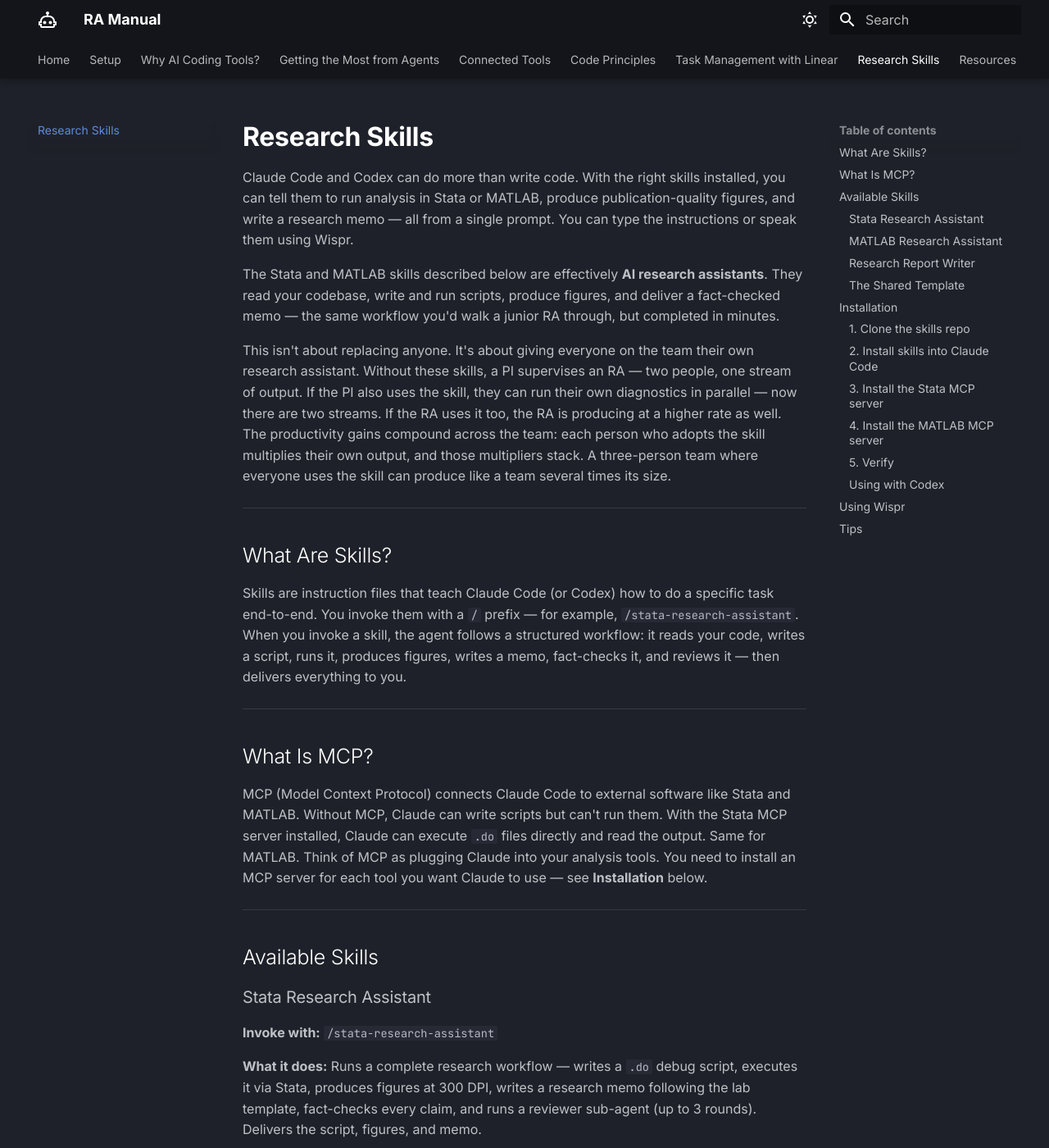
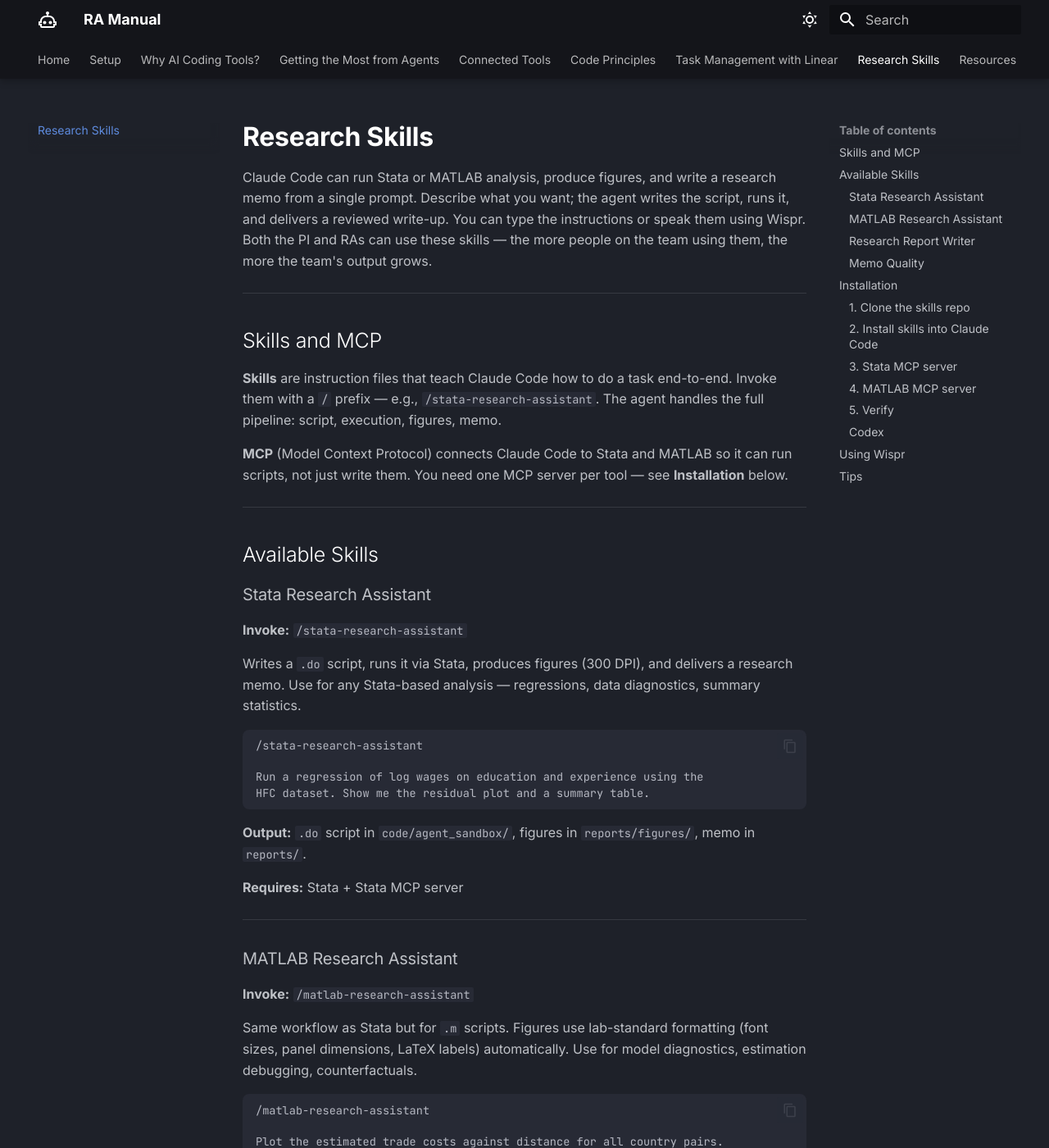
Before and after one commit to longjohnnicholas/ra-manual, an MkDocs documentation site: the page built from docs/08-research-skills.md, in a window 1280 px wide and 1400 px high. Shown: the whole window at 82% size. Built offline with MkDocs 1.6.1 and Material for MkDocs 9.7.7, drawn with Linux system fonts in a browser that asks for light colours; some of the changed text lies outside the part shown.

Commit message:
Tighten research skills page: fix install script, cut filler, plain language
- Intro cut from 4 sentences to 2, removed defensive/motivational filler
- Install script fixed: explicit symlinks for each skill instead of
  generic loop (matlab-research-assistant and research-report are nested
  under report-writing/, so the loop missed them)
- MATLAB section no longer restates the full Stata workflow
- Jargon replaced: "sub-agent" -> "second pass", "symlinks" -> "shortcuts",
  "self-contained HTML" -> "HTML"
- Added macOS note for installation (team members may be on other OS)
- Added home folder hint for ~/.claude.json
- Cut redundant "up to 3 rounds" mention, "every section earned" phrasing
- Removed AI-sounding language ("compounds", "multiplies independently")

Co-Authored-By: Claude Opus 4.6 (1M context) <noreply@anthropic.com>

````diff
--- a/docs/08-research-skills.md
+++ b/docs/08-research-skills.md
@@ -1,22 +1,14 @@
 # Research Skills
 
-Claude Code and Codex can do more than write code. With the right skills installed, you can tell them to run analysis in Stata or MATLAB, produce publication-quality figures, and write a research memo — all from a single prompt. You can type the instructions or speak them using Wispr.
-
-The Stata and MATLAB skills described below are effectively **AI research assistants**. They read your codebase, write and run scripts, produce figures, and deliver a fact-checked memo — the same workflow you'd walk a junior RA through, but completed in minutes.
-
-This isn't about replacing anyone. It's about giving everyone on the team their own research assistant. Without these skills, a PI supervises an RA — two people, one stream of output. If the PI also uses the skill, they can run their own diagnostics in parallel — now there are two streams. If the RA uses it too, the RA is producing at a higher rate as well. The productivity gains compound across the team: each person who adopts the skill multiplies their own output, and those multipliers stack. A three-person team where everyone uses the skill can produce like a team several times its size.
+Claude Code can run Stata or MATLAB analysis, produce figures, and write a research memo from a single prompt. Describe what you want; the agent writes the script, runs it, and delivers a reviewed write-up. You can type the instructions or speak them using Wispr. Both the PI and RAs can use these skills — the more people on the team using them, the more the team's output grows.
 
 ---
 
-## What Are Skills?
+## Skills and MCP
 
-Skills are instruction files that teach Claude Code (or Codex) how to do a specific task end-to-end. You invoke them with a `/` prefix — for example, `/stata-research-assistant`. When you invoke a skill, the agent follows a structured workflow: it reads your code, writes a script, runs it, produces figures, writes a memo, fact-checks it, and reviews it — then delivers everything to you.
+**Skills** are instruction files that teach Claude Code how to do a task end-to-end. Invoke them with a `/` prefix — e.g., `/stata-research-assistant`. The agent handles the full pipeline: script, execution, figures, memo.
 
----
-
-## What Is MCP?
-
-MCP (Model Context Protocol) connects Claude Code to external software like Stata and MATLAB. Without MCP, Claude can write scripts but can't run them. With the Stata MCP server installed, Claude can execute `.do` files directly and read the output. Same for MATLAB. Think of MCP as plugging Claude into your analysis tools. You need to install an MCP server for each tool you want Claude to use — see **Installation** below.
+**MCP** (Model Context Protocol) connects Claude Code to Stata and MATLAB so it can run scripts, not just write them. You need one MCP server per tool — see **Installation** below.
 
 ---
 
@@ -24,41 +16,28 @@ MCP (Model Context Protocol) connects Claude Code to external software like Stat
 
 ### Stata Research Assistant
 
-**Invoke with:** `/stata-research-assistant`
+**Invoke:** `/stata-research-assistant`
 
-**What it does:** Runs a complete research workflow — writes a `.do` debug script, executes it via Stata, produces figures at 300 DPI, writes a research memo following the lab template, fact-checks every claim, and runs a reviewer sub-agent (up to 3 rounds). Delivers the script, figures, and memo.
-
-**When to use:** Investigating data patterns, running regressions, debugging Stata code, producing summary statistics or diagnostics.
-
-**Example prompt:**
+Writes a `.do` script, runs it via Stata, produces figures (300 DPI), and delivers a research memo. Use for any Stata-based analysis — regressions, data diagnostics, summary statistics.
 
 ```
 /stata-research-assistant
 
 Run a regression of log wages on education and experience using the
 HFC dataset. Show me the residual plot and a summary table.
-Save everything to a memo.
 ```
 
-**What you get:**
+**Output:** `.do` script in `code/agent_sandbox/`, figures in `reports/figures/`, memo in `reports/`.
 
-- A `.do` script in `code/agent_sandbox/`
-- Figures in `code/agent_sandbox/reports/figures/`
-- A self-contained research memo in `code/agent_sandbox/reports/`
-
-**Requires:** Stata installed + Stata MCP server (see Installation)
+**Requires:** Stata + Stata MCP server
 
 ---
 
 ### MATLAB Research Assistant
 
-**Invoke with:** `/matlab-research-assistant`
+**Invoke:** `/matlab-research-assistant`
 
-**What it does:** Same workflow structure as Stata — writes a `.m` debug script, runs it via MATLAB, produces publication-quality figures (with lab-standard font sizes, panel dimensions, and LaTeX labels), writes a memo, fact-checks, and reviews. The agent handles all figure formatting automatically.
-
-**When to use:** Investigating model behavior, debugging estimation, running counterfactuals, producing diagnostics.
-
-**Example prompt:**
+Same workflow as Stata but for `.m` scripts. Figures use lab-standard formatting (font sizes, panel dimensions, LaTeX labels) automatically. Use for model diagnostics, estimation debugging, counterfactuals.
 
 ```
 /matlab-research-assistant
@@ -67,27 +46,17 @@ Plot the estimated trade costs against distance for all country pairs.
 Use log scale. Compare the baseline and counterfactual.
 ```
 
-**What you get:**
+**Output:** `.m` script in the debug directory, figures in `output/figures/debug/`, memo alongside the script.
 
-- A `.m` script in the debug directory
-- Figures in `output/figures/debug/`
-- A research memo alongside the script
-
-**Requires:** MATLAB installed + MATLAB MCP server (see Installation)
+**Requires:** MATLAB + MATLAB MCP server
 
 ---
 
 ### Research Report Writer
 
-**Invoke with:** `/research-report`
+**Invoke:** `/research-report`
 
-**What it does:** Writes a polished research memo on any question using whatever tools fit the task — Stata, MATLAB, Python, R, or just reading existing code and data. Follows the same lab template. Fact-checks and reviews.
-
-Unlike the Stata and MATLAB skills above, this one doesn't run new analysis by default — it's for when you want a memo that **synthesizes existing results**, summarizes literature, or works through a back-of-envelope calculation. Use the Stata or MATLAB skill when you need new code executed; use this one when the analysis is already done and you need a clean write-up.
-
-**When to use:** Synthesizing results from previous scripts, literature summaries, model diagnostics from existing output, comparing results across specifications, or any memo that doesn't require running new Stata/MATLAB code.
-
-**Example prompt:**
+Writes a memo that **synthesizes existing results** — previous scripts, literature, back-of-envelope calculations. Unlike the skills above, it doesn't run new code by default. Use it when the analysis is done and you need a clean write-up.
 
 ```
 /research-report
@@ -96,24 +65,26 @@ Summarize the estimation results from the last 3 debug scripts.
 Compare the wage elasticities across specifications.
 ```
 
-**Note:** This skill is language-agnostic. It doesn't require a specific MCP server, but benefits from having Stata or MATLAB MCP installed if the analysis does need to run code.
+Can run code if Stata or MATLAB MCP is installed, but doesn't require it.
 
 ---
 
-### The Shared Template
+### Memo Quality
 
-All three skills follow the same research memo template. Every memo produced by these skills is:
+All three skills produce memos following the same lab template:
 
-- **Tight** — 1-2 pages, every section earned, no filler
+- **Tight** — 1-2 pages, no filler
 - **Self-contained** — every variable defined on first use
 - **Grounded** — every claim traceable to code output, a table cell, or a figure
-- **Reviewed** — a sub-agent reviews from an economics professor's perspective (up to 3 rounds)
+- **Reviewed** — a second pass checks the memo from an economics professor's perspective (up to 3 rounds)
 
-Output format is markdown by default. If the memo has more than 2 LaTeX equations, it automatically switches to a self-contained HTML file with proper math rendering.
+Default output is markdown. Switches to HTML when the memo has LaTeX equations.
 
 ---
 
 ## Installation
+
+These instructions are for macOS. If you're on Windows or Linux, paths will differ — ask the PI for help.
 
 ### 1. Clone the skills repo
 
@@ -121,26 +92,27 @@ Output format is markdown by default. If the memo has more than 2 LaTeX equation
 git clone https://github.com/longjohnnicholas/claude-skills.git ~/Git/claude-skills
 ```
 
-If the repo is private, ask the PI for access first.
+If the repo is private, ask the PI for access.
 
 ### 2. Install skills into Claude Code
+
+Run these commands in Terminal to create shortcuts so Claude Code can find each skill:
 
 ```bash
 cd ~/Git/claude-skills
 mkdir -p ~/.claude/skills
-for skill in */; do
-  base=$(basename "$skill")
-  ln -sfn "$(pwd)/$skill" ~/.claude/skills/$base
-done
+
+# Link each research skill individually
+ln -sfn "$(pwd)/stata-research-assistant" ~/.claude/skills/stata-research-assistant
+ln -sfn "$(pwd)/report-writing/matlab-research-assistant" ~/.claude/skills/matlab-research-assistant
+ln -sfn "$(pwd)/report-writing/research-report" ~/.claude/skills/research-report
 ```
 
-This creates symlinks so Claude Code can find the skills when you type `/skill-name`.
+After this, typing `/stata-research-assistant` in Claude Code will invoke the skill.
 
-### 3. Install the Stata MCP server
+### 3. Stata MCP server
 
-Skip this if you don't use Stata.
-
-Open the file `~/.claude.json` in a text editor. Under `"mcpServers"`, add:
+Skip if you don't use Stata. Open the file `~/.claude.json` in a text editor (it's in your home folder — `~` means home). Under `"mcpServers"`, add:
 
 ```json
 "stata-mcp": {
@@ -154,42 +126,41 @@ Open the file `~/.claude.json` in a text editor. Under `"mcpServers"`, add:
 }
 ```
 
-Change `STATA_PATH` to wherever Stata is installed on your machine. This requires Python 3.12 and `uvx` — if you don't have `uvx`, install it with `pip install uv`.
+Change `STATA_PATH` to wherever Stata is installed on your machine. Requires Python 3.12 and `uvx` — if you don't have `uvx`, run `pip install uv` in Terminal.
 
-### 4. Install the MATLAB MCP server
+### 4. MATLAB MCP server
 
-Skip this if you don't use MATLAB.
+Skip if you don't use MATLAB. Run in Terminal:
 
 ```bash
 claude mcp add matlab-mcp --scope user -- npx -y matlab-mcp
 ```
 
-This requires MATLAB installed with `matlab` on your PATH, and Node.js (for `npx`).
+Requires MATLAB on your PATH and Node.js (for `npx`).
 
 ### 5. Verify
 
-Restart Claude Code, then type `/mcp` to check that Stata and/or MATLAB tools appear in the list.
+Restart Claude Code. In a new conversation, type `/mcp` to check that `stata-mcp` and/or `matlab-mcp` appear in the server list.
 
-### Using with Codex
+### Codex
 
-The skills repo is built for Claude Code. To use skills with OpenAI's Codex CLI, the skill files may need format conversion. Check with the PI for current status on Codex compatibility.
+The skills repo is built for Claude Code. To use them with OpenAI's Codex CLI, the skill files may need format conversion — check with the PI.
 
 ---
 
 ## Using Wispr
 
-Wispr lets you speak your instructions instead of typing. Open Claude Code, start Wispr dictation, and describe what you want:
+Wispr lets you speak instructions instead of typing. Start Wispr dictation and describe what you want:
 
 > "Slash stata research assistant — investigate the outliers in the wage distribution and show me a histogram."
 
-The skill name is spoken as "slash" followed by the skill name. Wispr transcribes it and Claude Code picks up the `/` command.
+Say "slash" before the skill name. Wispr transcribes it and Claude Code picks up the command.
 
 ---
 
 ## Tips
 
-- **Be specific.** Name the variables, the dataset, and the output format you want. "Run a regression" is vague — "Regress log wages on education and experience using `hfc_clean.dta`, cluster by district" gives the agent what it needs.
-- **You don't need to know the code structure.** The agent reads the codebase to find the right files, data paths, and variable names.
-- **The agent asks clarifying questions** if your instructions are ambiguous — just answer them.
-- **If the memo isn't right, say what to fix.** The agent iterates with a reviewer for up to 3 rounds. You can also give it direct feedback: "The second figure should use log scale" or "Cut the background section."
-- **Check the output.** These skills produce good first drafts, but always verify the numbers, figures, and interpretation before sharing.
+- **Be specific.** "Run a regression" is vague. "Regress log wages on education and experience using `hfc_clean.dta`, cluster by district" gives the agent what it needs.
+- **You don't need to know the code structure.** The agent reads the codebase to find files, data paths, and variable names.
+- **If the memo isn't right, say what to fix.** Direct feedback works: "Use log scale on figure 2" or "Cut the background section."
+- **Verify before sharing.** The output is a first draft — check the numbers and interpretation.
````
